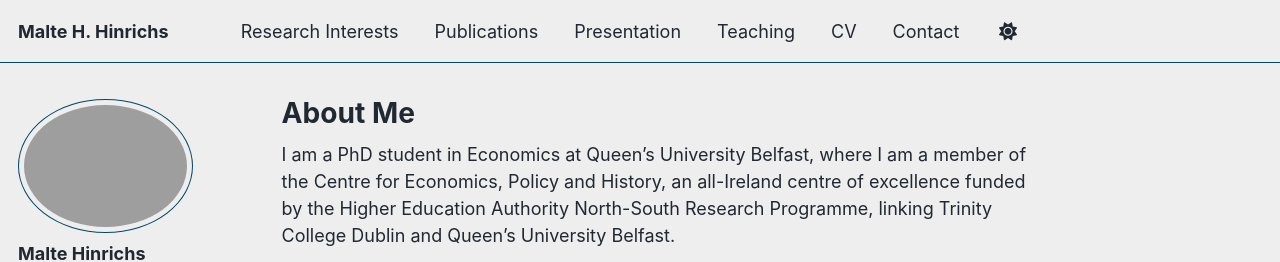
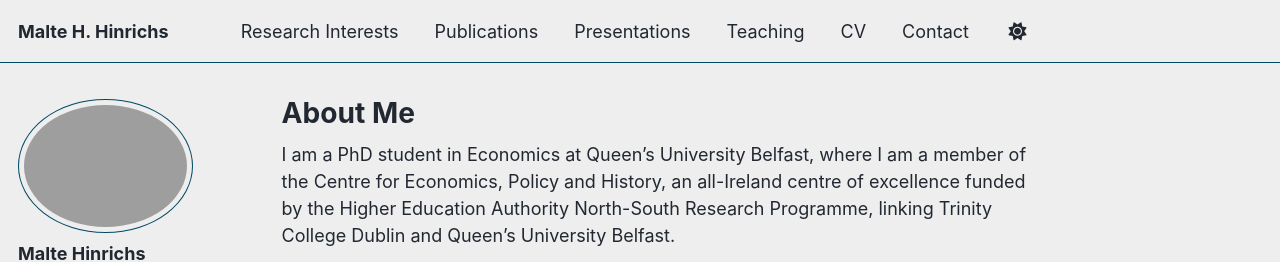
Before and after one commit to maltehhinrichs/maltehhinrichs.github.io, a Jekyll site: the page built from _pages/about.md, in a window 1280 px wide. Shown: the top 262 px of the page. Built offline with Jekyll 4.4.1, drawn with Linux system fonts in a browser that asks for light colours; some web fonts are replaced; a script that is not in the unit is left out.

Commit message:
Update navigation.yml

```diff
--- a/_data/navigation.yml
+++ b/_data/navigation.yml
@@ -14,8 +14,8 @@ main:
   - title: "Publications"
     url: /publications/
 
-  - title: "Presentation"
-    url: "/presentation/"
+  - title: "Presentations"
+    url: "/presentations/"
 
   - title: "Teaching"
     url: /teaching/
```
